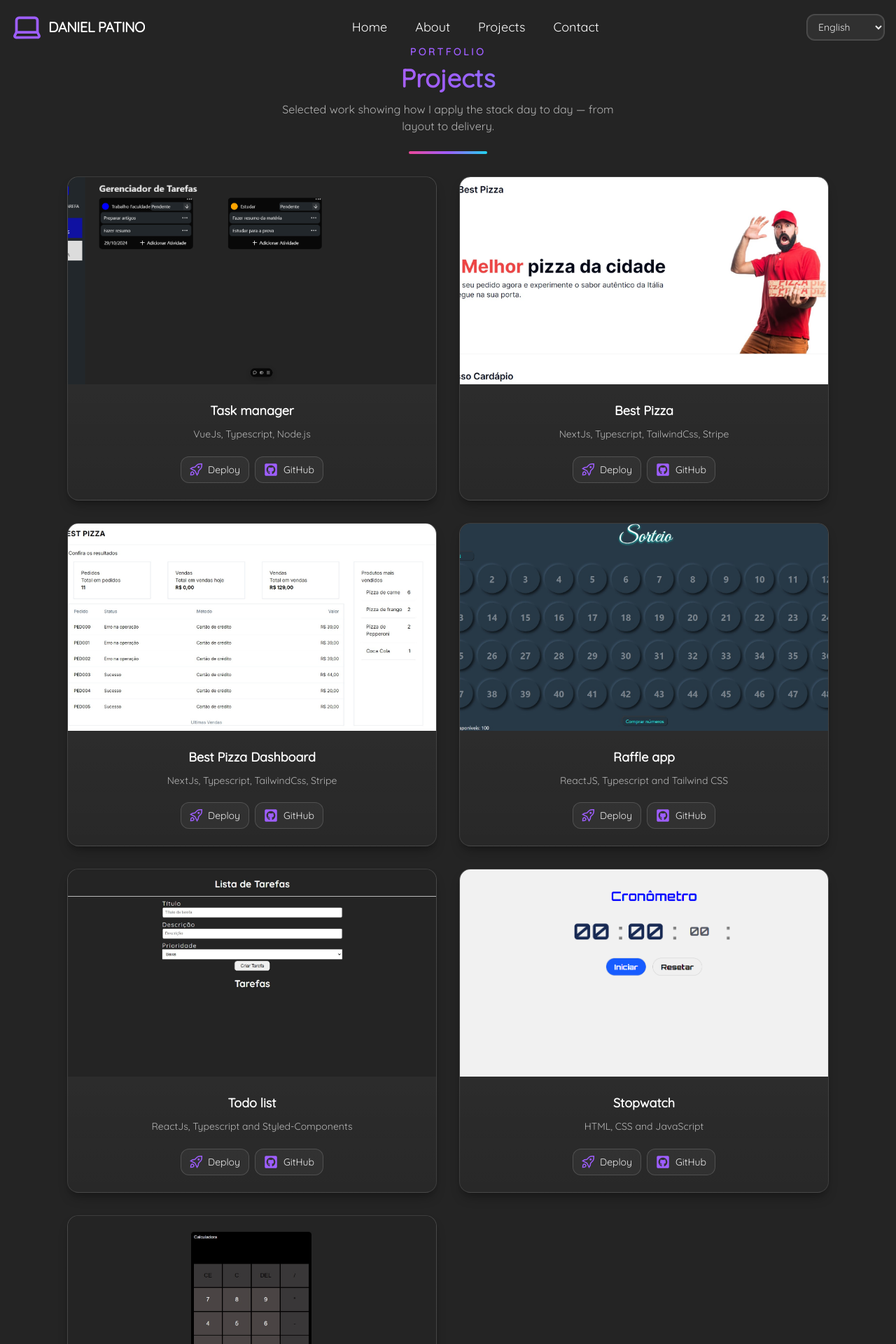
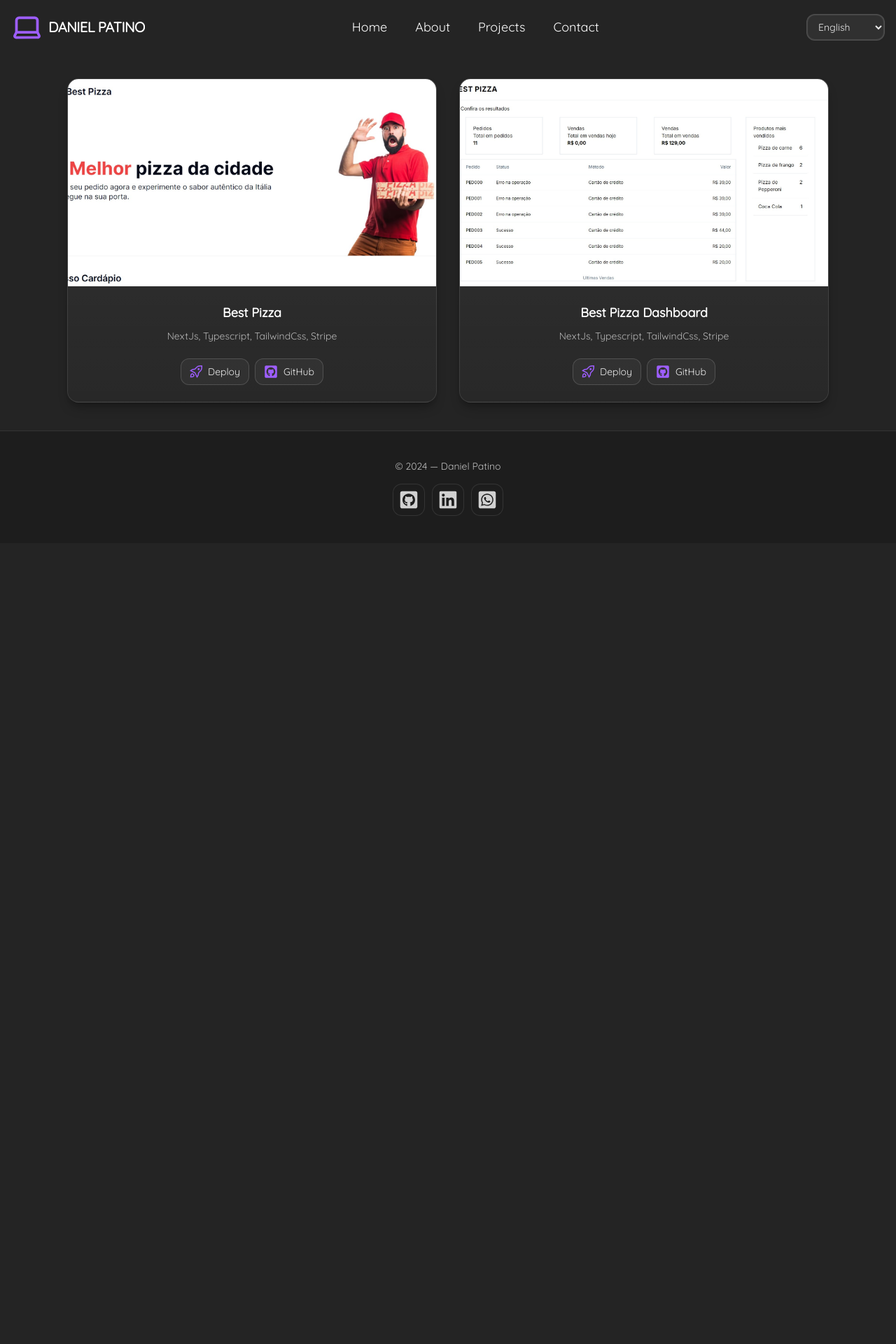
Before and after one commit to Danielpatinno/portfolio-daniel, a Next.js app: page /en/project in a window 1280 px wide. Shown: the top 1920 px of the page at 70% size. After the commit the page ends 800 px from the top, so only its background shows below. Built offline with nearby package versions, Linux system fonts and the light colour scheme.

Commit message:
fix/atualization

```diff
--- a/src/app/[locale]/project/page.tsx
+++ b/src/app/[locale]/project/page.tsx
@@ -1,24 +1,12 @@
 import { getTranslations, setRequestLocale } from "next-intl/server";
 
-import appsorteio from "@/assets/appsorteio.jpg";
-import cronometro from "@/assets/cronometro.png";
-import calculadora from "@/assets/calculadora.jpg";
-import listaTarefa from "@/assets/listaTarefa.jpg";
 import bestPizza from "@/assets/bestPizza.jpg";
 import dashboard from "@/assets/dashboard.jpg";
-import gerenciador from "@/assets/gerenciador.png";
 
 import { Footer } from "@/components/home/footer";
 import { CartProject } from "@/components/project/cart-project";
-import { SectionHeader } from "@/components/layout/section-header";
 
 const projectDefs = [
-  {
-    id: "taskManager" as const,
-    deployLink: "https://task-manager-sand-two.vercel.app/",
-    srcImage: gerenciador,
-    gitHubLink: "https://github.com/Danielpatinno/task-manager.git",
-  },
   {
     id: "bestPizza" as const,
     deployLink: "https://main--bestpiza.netlify.app/",
@@ -30,30 +18,6 @@ const projectDefs = [
     deployLink: "https://dashboard-best-pizza.netlify.app/",
     srcImage: dashboard,
     gitHubLink: "https://github.com/Danielpatinno/dashboard-best",
-  },
-  {
-    id: "sorteio" as const,
-    deployLink: "https://appsorteio.netlify.app",
-    srcImage: appsorteio,
-    gitHubLink: "https://github.com/Danielpatinno/sorteio_app",
-  },
-  {
-    id: "todoList" as const,
-    deployLink: "https://listarefa.netlify.app/",
-    srcImage: listaTarefa,
-    gitHubLink: "https://github.com/Danielpatinno/listaTarefas",
-  },
-  {
-    id: "cronometro" as const,
-    deployLink: "https://cronometroapk.netlify.app/",
-    srcImage: cronometro,
-    gitHubLink: "https://github.com/Danielpatinno/Cronometro",
-  },
-  {
-    id: "calculadora" as const,
-    deployLink: "https://danielpatinno.github.io/Calculadora/calc.html",
-    srcImage: calculadora,
-    gitHubLink: "https://github.com/Danielpatinno/Calculadora",
   },
 ];
 
@@ -68,13 +32,8 @@ export default async function ProjectPage({
 
   return (
     <main>
-      <section className="flex min-h-screen flex-col pb-12">
-        <SectionHeader
-          eyebrow={t("eyebrow")}
-          title={t("title")}
-          description={t("description")}
-        />
-        <div className="container mx-auto max-w-6xl flex-1 px-4 sm:px-6 lg:px-8">
+      <section className="flex flex-col">
+        <div className="container mx-auto max-w-6xl px-4 pb-10 pt-4 sm:px-6 lg:px-8 lg:pt-28">
           <div className="grid grid-cols-1 gap-6 sm:grid-cols-2 lg:gap-8">
             {projectDefs.map((p) => (
               <CartProject
--- a/src/components/home/footer.tsx
+++ b/src/components/home/footer.tsx
@@ -24,7 +24,7 @@ export function Footer() {
   };
 
   return (
-    <footer className="mt-auto flex flex-col items-center justify-center gap-4 border-t border-white/10 bg-black/20 px-4 py-10">
+    <footer className="flex flex-col items-center justify-center gap-4 border-t border-white/10 bg-black/20 px-4 py-10">
       <p className="text-center text-sm text-white/70">
         &copy; {new Date().getFullYear()} — Daniel Patino
       </p>
--- a/src/components/layout/section-header.tsx
+++ /dev/null
@@ -1,42 +0,0 @@
-import { cn } from "@/lib/utils";
-
-type SectionHeaderProps = {
-  eyebrow: string;
-  title: string;
-  description?: string;
-  className?: string;
-  /** Use 2 quando a página já tiver um h1 principal (ex.: home). */
-  headingLevel?: 1 | 2;
-};
-
-export function SectionHeader({
-  eyebrow,
-  title,
-  description,
-  className,
-  headingLevel = 1,
-}: SectionHeaderProps) {
-  const TitleTag = headingLevel === 2 ? "h2" : "h1";
-  const titleClassName =
-    "mt-2 text-3xl font-bold sm:text-4xl bg-clip-text text-transparent bg-gradient-to-r from-pink-400 via-primary to-cyan-400";
-
-  return (
-    <header
-      className={cn("w-full px-6 pb-8 pt-14 text-center sm:pt-16", className)}
-    >
-      <p className="text-xs font-semibold uppercase tracking-[0.25em] text-primary sm:text-sm">
-        {eyebrow}
-      </p>
-      <TitleTag className={titleClassName}>{title}</TitleTag>
-      {description ? (
-        <p className="mx-auto mt-3 max-w-lg text-sm text-white/65 sm:text-base">
-          {description}
-        </p>
-      ) : null}
-      <div
-        className="mx-auto mt-6 h-1 w-20 rounded-full bg-gradient-to-r from-pink-500 via-primary to-cyan-400 sm:w-28"
-        aria-hidden
-      />
-    </header>
-  );
-}
--- a/src/messages/en.json
+++ b/src/messages/en.json
@@ -27,6 +27,7 @@
     "role": "Front-end Developer",
     "intro": "I build websites with React, TypeScript, Next.js, Tailwind CSS and other modern tools to create great web experiences.",
     "downloadCv": "Download résumé",
+    "cvUrl": "https://drive.google.com/file/d/1PbWKOfsZYSB-QsEiO-hxKgCnpJGnNrqg/view?usp=drive_link",
     "heroImageAlt": "Daniel",
     "skillsEyebrow": "Stack",
     "skillsTitle": "Skills",
@@ -38,12 +39,19 @@
     "javascript": "JavaScript",
     "typescript": "TypeScript",
     "react": "React",
+    "nextjs": "Next.js",
     "tailwind": "Tailwind CSS",
     "redux": "Redux",
-    "git": "Git"
+    "git": "Git",
+    "dart": "Dart",
+    "flutter": "Flutter",
+    "supabase": "Supabase",
+    "firebase": "Firebase",
+    "gtm": "GTM"
   },
   "about": {
     "profileImageAlt": "Daniel Patino",
+    "role": "Front-end Developer",
     "eyebrow": "Introduction",
     "title": "About me",
     "description": "A bit about my journey from Paraguay to Brazil, and what drives me in front-end development.",
@@ -67,10 +75,6 @@
     "deploy": "Deploy",
     "github": "GitHub",
     "items": {
-      "taskManager": {
-        "name": "Task manager",
-        "tech": "VueJs, Typescript, Node.js"
-      },
       "bestPizza": {
         "name": "Best Pizza",
         "tech": "NextJs, Typescript, TailwindCss, Stripe"
@@ -78,22 +82,6 @@
       "dashboardBestPizza": {
         "name": "Best Pizza Dashboard",
         "tech": "NextJs, Typescript, TailwindCss, Stripe"
-      },
-      "sorteio": {
-        "name": "Raffle app",
-        "tech": "ReactJS, Typescript and Tailwind CSS"
-      },
-      "todoList": {
-        "name": "Todo list",
-        "tech": "ReactJs, Typescript and Styled-Components"
-      },
-      "cronometro": {
-        "name": "Stopwatch",
-        "tech": "HTML, CSS and JavaScript"
-      },
-      "calculadora": {
-        "name": "Calculator",
-        "tech": "HTML, CSS and JavaScript"
       }
     }
   },
--- a/src/messages/es.json
+++ b/src/messages/es.json
@@ -27,6 +27,7 @@
     "role": "Desarrollador Front-end",
     "intro": "Desarrollo sitios web con React, TypeScript, Next.js, Tailwind CSS y otras tecnologías modernas para crear experiencias web increíbles.",
     "downloadCv": "Descargar CV",
+    "cvUrl": "https://drive.google.com/file/d/1-Qo0WdBLb6LM49v3yezQeFq-53Y3SAAk/view?usp=drive_link",
     "heroImageAlt": "Daniel",
     "skillsEyebrow": "Stack",
     "skillsTitle": "Habilidades",
@@ -38,16 +39,23 @@
     "javascript": "Javascript",
     "typescript": "Typescript",
     "react": "ReactJs",
+    "nextjs": "Next.js",
     "tailwind": "Tailwind CSS",
     "redux": "Redux",
-    "git": "Git"
+    "git": "Git",
+    "dart": "Dart",
+    "flutter": "Flutter",
+    "supabase": "Supabase",
+    "firebase": "Firebase",
+    "gtm": "GTM"
   },
   "about": {
     "profileImageAlt": "Daniel Patino",
+    "role": "Desarrollador Front-end",
     "eyebrow": "Presentación",
     "title": "Sobre mí",
     "description": "Un poco de mi trayectoria, de Paraguay a Brasil, y lo que me motiva en el front-end.",
-    "p1": "Me apasiona la tecnología, con foco en desarrollo front-end. Estoy en tercer año de Ingeniería de Software y tengo sólida experiencia con React, TypeScript, TailwindCSS y Styled-Components.",
+    "p1": "Me apasiona la tecnología, con enfoque en desarrollo front-end. Soy Ingeniero de Software y tengo sólida experiencia con React, TypeScript, TailwindCSS y Styled-Components.",
     "p2": "Soy de Paraguay, nací en Asunción y hace dos años vivo en Brasil, donde sigo mejorando mis habilidades en desarrollo web.",
     "p3": "Mi camino en la programación empezó por un interés genuino en crear experiencias digitales impactantes e intuitivas. Con el tiempo desarrollé una fuerte afinidad con el front-end, donde combino creatividad y técnica para construir interfaces modernas y eficientes.",
     "p4": "Además del front-end, tengo conocimientos de back-end con Node.js, lo que me permite entender y colaborar en proyectos full-stack.",
@@ -67,10 +75,6 @@
     "deploy": "Deploy",
     "github": "GitHub",
     "items": {
-      "taskManager": {
-        "name": "Gestor de tareas",
-        "tech": "VueJs, Typescript, Node.js"
-      },
       "bestPizza": {
         "name": "Best Pizza",
         "tech": "NextJs, Typescript, TailwindCss, Stripe"
@@ -78,22 +82,6 @@
       "dashboardBestPizza": {
         "name": "Dashboard Best Pizza",
         "tech": "NextJs, Typescript, TailwindCss, Stripe"
-      },
-      "sorteio": {
-        "name": "Sorteo",
-        "tech": "ReactJS, Typescript y Tailwind CSS"
-      },
-      "todoList": {
-        "name": "Lista de tareas",
-        "tech": "ReactJs, Typescript y Styled-Components"
-      },
-      "cronometro": {
-        "name": "Cronómetro",
-        "tech": "HTML, CSS y Javascript"
-      },
-      "calculadora": {
-        "name": "Calculadora",
-        "tech": "HTML, CSS y Javascript"
       }
     }
   },
--- a/src/messages/pt.json
+++ b/src/messages/pt.json
@@ -27,6 +27,7 @@
     "role": "Desenvolvedor FrontEnd",
     "intro": "Eu desenvolvo websites usando React, TypeScript, Next.js, Tailwind CSS e outras tecnologias modernas para criar experiências web incríveis.",
     "downloadCv": "Download Currículo",
+    "cvUrl": "https://drive.google.com/file/d/10ASEP834JEIHxtee7gImL--0zSz6ZTeC/view?usp=drive_link",
     "heroImageAlt": "Daniel",
     "skillsEyebrow": "Stack",
     "skillsTitle": "Habilidades",
@@ -38,16 +39,23 @@
     "javascript": "Javascript",
     "typescript": "Typescript",
     "react": "ReactJs",
+    "nextjs": "Next.js",
     "tailwind": "Tailwind CSS",
     "redux": "Redux",
-    "git": "Git"
+    "git": "Git",
+    "dart": "Dart",
+    "flutter": "Flutter",
+    "supabase": "Supabase",
+    "firebase": "Firebase",
+    "gtm": "GTM"
   },
   "about": {
     "profileImageAlt": "Daniel Patino",
+    "role": "Desenvolvedor FrontEnd",
     "eyebrow": "Apresentação",
     "title": "Sobre mim",
     "description": "Um pouco da minha trajetória, do Paraguai ao Brasil, e do que me move no front-end.",
-    "p1": "Sou um apaixonado por tecnologia, com foco em desenvolvimento front-end. Atualmente, estou no terceiro ano de Engenharia de Software e possuo uma sólida experiência em programação com React, TypeScript, TailwindCSS e Styled-Components.",
+    "p1": "Sou um apaixonado por tecnologia, com foco em desenvolvimento front-end. Sou Engenheiro de Software e possuo uma sólida experiência em programação com React, TypeScript, TailwindCSS e Styled-Components.",
     "p2": "Originalmente do Paraguai, nasci em Assunção e há dois anos resido no Brasil, onde tenho aprimorado minhas habilidades e conhecimentos na área de desenvolvimento web.",
     "p3": "Minha jornada no mundo da programação começou com um interesse genuíno em criar experiências digitais impactantes e intuitivas. Com o tempo, desenvolvi uma forte afinidade com o front-end, onde posso combinar minha criatividade e habilidades técnicas para construir interfaces de usuário modernas e eficientes.",
     "p4": "Além do meu foco no front-end, tenho conhecimento em back-end com Node.js, o que me permite compreender e colaborar efetivamente em projetos full-stack.",
@@ -67,10 +75,6 @@
     "deploy": "Deploy",
     "github": "GitHub",
     "items": {
-      "taskManager": {
-        "name": "Gerenciador de tarefas",
-        "tech": "VueJs, Typescript, Node.js"
-      },
       "bestPizza": {
         "name": "Best Pizza",
         "tech": "NextJs, Typescript, TailwindCss, Stripe"
@@ -78,22 +82,6 @@
       "dashboardBestPizza": {
         "name": "Dashboard Best Pizza",
         "tech": "NextJs, Typescript, TailwindCss, Stripe"
-      },
-      "sorteio": {
-        "name": "Sorteio",
-        "tech": "ReactJS, Typescript e Tailwind CSS"
-      },
-      "todoList": {
-        "name": "Lista de Tarefas",
-        "tech": "ReactJs, Typescript e Styled-Components"
-      },
-      "cronometro": {
-        "name": "Cronômetro",
-        "tech": "HTML, CSS e Javascript"
-      },
-      "calculadora": {
-        "name": "Calculadora",
-        "tech": "HTML, CSS e Javascript"
       }
     }
   },
```
Also changed, not shown: src/app/[locale]/about/page.tsx (+46 -25 lines), src/app/[locale]/contact/page.tsx (+2 -9 lines), src/app/[locale]/page.tsx (+7 -11 lines), src/components/home/skils.tsx (+35 -1 lines).
